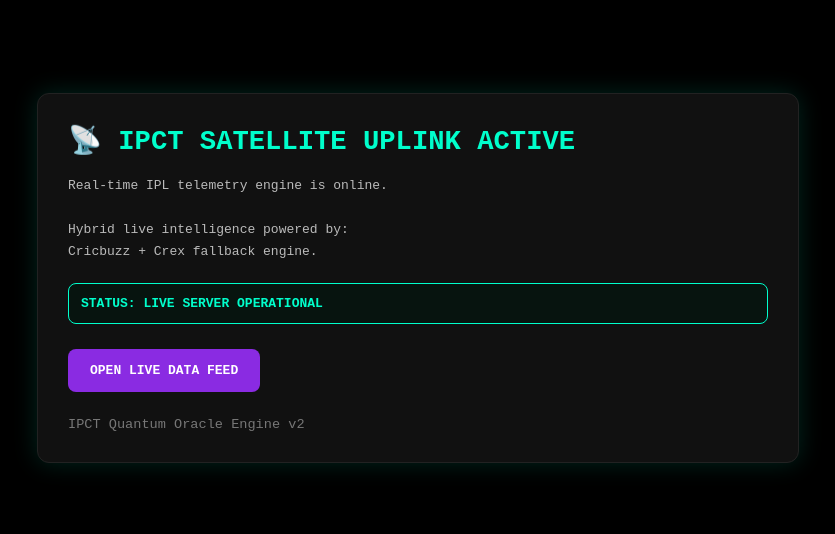
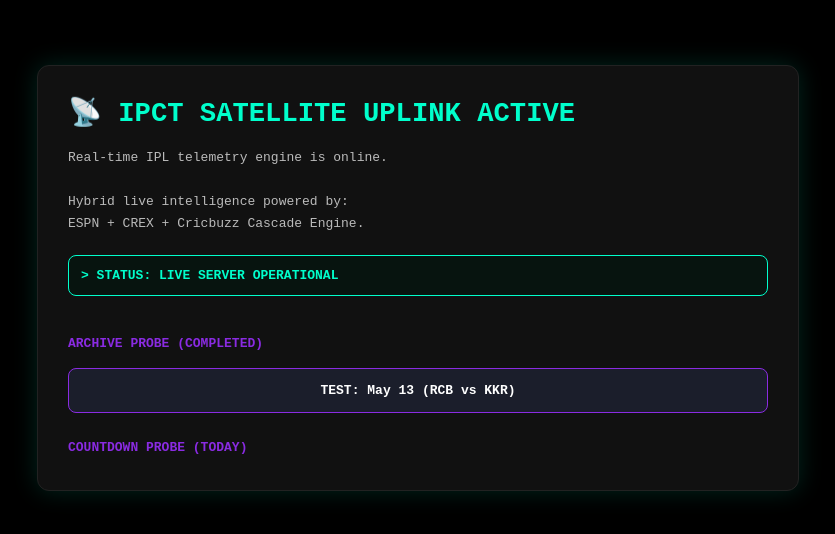
Before and after one commit to repalleramr/IPCT_V, a website: page index.html in a window 1280 px wide. Shown: the part 122-656 px from the top of the page, without its empty margins (222-1057 px from the left). Drawn offline with Linux system fonts and the light colour scheme.

Commit message:
Refactor HTML structure and styling
Updated various HTML elements and styles for better presentation.

```diff
--- a/index.html
+++ b/index.html
@@ -1,181 +1,105 @@
 <!DOCTYPE html>
 <html lang="en">
-
 <head>
-
     <meta charset="UTF-8">
-
-    <meta
-        name="viewport"
-        content="width=device-width, initial-scale=1.0"
-    >
-
+    <meta name="viewport" content="width=device-width, initial-scale=1.0">
     <title>IPCT Uplink Mirror</title>
-
     <style>
-
         body {
-
             margin: 0;
-
             padding: 0;
-
             background: #000;
-
             color: #00ffcc;
-
-            font-family:
-                monospace;
-
+            font-family: monospace;
             display: flex;
-
             justify-content: center;
-
             align-items: center;
-
             min-height: 100vh;
         }
-
         .container {
-
             width: 90%;
-
             max-width: 700px;
-
             background: #111;
-
-            border:
-                1px solid #222;
-
+            border: 1px solid #222;
             border-radius: 12px;
-
             padding: 30px;
-
-            box-shadow:
-                0 0 25px
-                rgba(0,255,204,0.15);
+            box-shadow: 0 0 25px rgba(0,255,204,0.15);
         }
-
         h1 {
-
             margin-top: 0;
-
             color: #00ffcc;
-
             font-size: 1.7rem;
         }
-
         p {
-
             color: #bbb;
-
             line-height: 1.7;
         }
-
         .status {
-
             margin-top: 20px;
-
             padding: 12px;
-
             background: #07140f;
-
-            border:
-                1px solid #00ffcc;
-
+            border: 1px solid #00ffcc;
             border-radius: 8px;
-
             color: #00ffcc;
-
             font-weight: bold;
         }
-
         .link-box {
-
             margin-top: 25px;
+            display: flex;
+            flex-direction: column;
+            gap: 12px;
         }
-
+        .link-title {
+            color: #8a2be2;
+            font-weight: bold;
+            margin-top: 15px;
+            margin-bottom: 5px;
+            text-transform: uppercase;
+        }
         a {
-
-            display: inline-block;
-
+            display: block;
             color: #fff;
-
+            background: #1b1e2b;
+            padding: 14px 22px;
+            text-decoration: none;
+            border-radius: 8px;
+            border: 1px solid #8a2be2;
+            font-weight: bold;
+            transition: 0.3s;
+            text-align: center;
+        }
+        a:hover {
             background: #8a2be2;
-
-            padding: 14px 22px;
-
-            text-decoration: none;
-
-            border-radius: 8px;
-
-            font-weight: bold;
-
-            transition: 0.3s;
+            box-shadow: 0 0 15px rgba(138,43,226,0.4);
         }
-
-        a:hover {
-
-            opacity: 0.9;
+        .footer {
+            margin-top: 30px;
+            color: #555;
+            font-size: 0.85rem;
+            text-align: center;
         }
-
-        .footer {
-
-            margin-top: 25px;
-
-            color: #777;
-
-            font-size: 0.85rem;
-        }
-
     </style>
-
 </head>
-
 <body>
 
     <div class="container">
-
-        <h1>
-            📡 IPCT SATELLITE UPLINK ACTIVE
-        </h1>
-
+        <h1>📡 IPCT SATELLITE UPLINK ACTIVE</h1>
         <p>
-
             Real-time IPL telemetry engine is online.
-
             <br><br>
-
-            Hybrid live intelligence powered by:
-            <br>
-            Cricbuzz + Crex fallback engine.
-
+            Hybrid live intelligence powered by:<br>
+            ESPN + CREX + Cricbuzz Cascade Engine.
         </p>
 
         <div class="status">
-
-            STATUS:
-            LIVE SERVER OPERATIONAL
-
+            > STATUS: LIVE SERVER OPERATIONAL
         </div>
 
         <div class="link-box">
-
-            <a href="/api/live?teams=Royal%20Challengers%20Bengaluru%20vs%20Kolkata%20Knight%20Riders">
-
-                OPEN LIVE DATA FEED
-
+            <div class="link-title">Archive Probe (Completed)</div>
+            <a href="/api/live?teams=Royal%20Challengers%20Bengaluru%20vs%20Kolkata%20Knight%20Riders&time=May%2013%20(7:30%20PM)">
+                TEST: May 13 (RCB vs KKR)
             </a>
 
-        </div>
-
-        <div class="footer">
-
-            IPCT Quantum Oracle Engine v2
-
-        </div>
-
-    </div>
-
-</body>
-</html>
+            <div class="link-title">Countdown Probe (Today)</div>
+            <a href="/api/live?teams=Punjab%20
```
